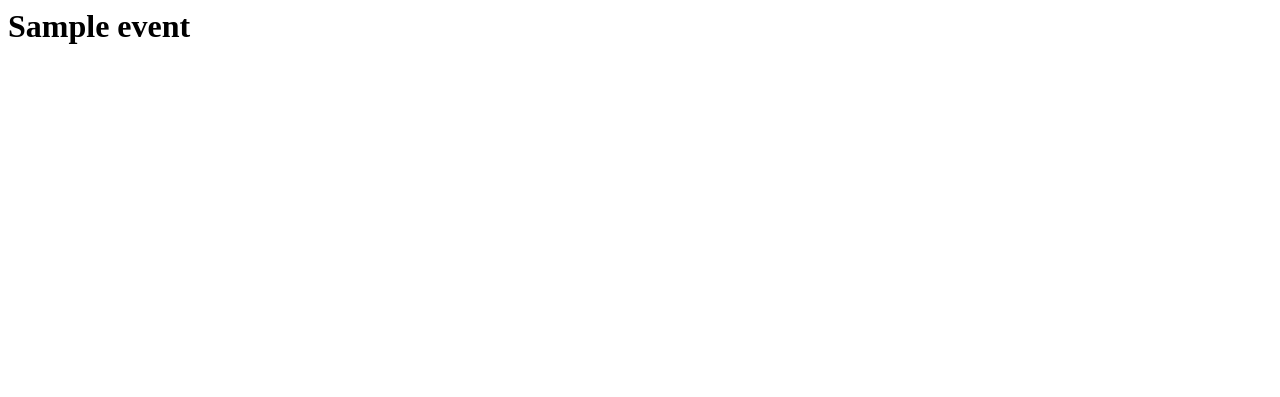
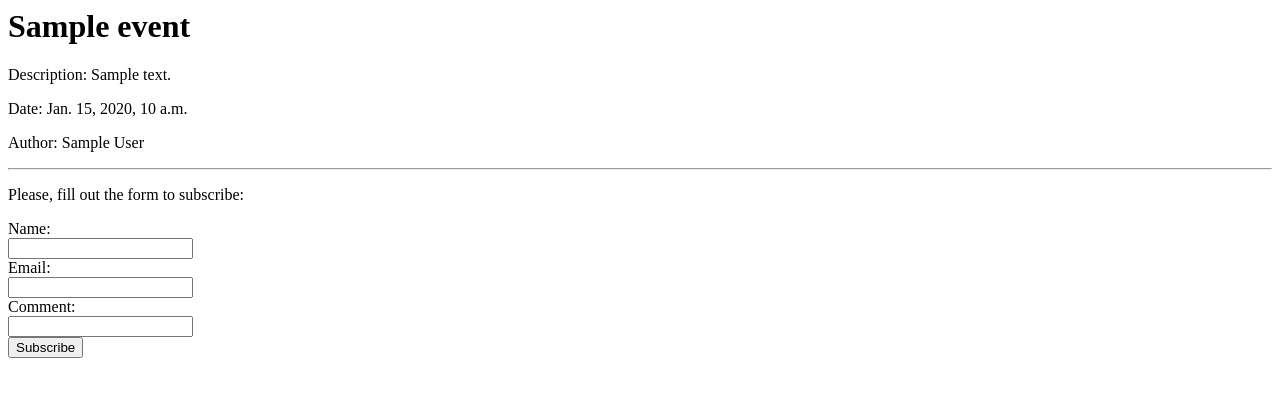
Before and after one commit to jmssalas/opnet-django-assigment, a Django app: page /events/1/ in a window 1280 px wide. Before the commit the part shown is almost empty. Shown: the top 397 px of the page. Run offline with Django 3.2, Linux system fonts and the light colour scheme; tables that the repository leaves empty hold one stand-in row (values such as "Sample post").

Commit message:
Event detail view with subscriptions done

```diff
--- a/project/events/templates/events/event_detail.html
+++ b/project/events/templates/events/event_detail.html
@@ -1 +1,18 @@
 <h1>{{ event.title }}</h1>
+<p>Description: {{ event.description }}</p>
+<p>Date: {{ event.date }}</p>
+<p>Author: {{ event.author }}</p>
+
+<hr>
+
+<p>Please, fill out the form to subscribe: </p>
+<form action="{% url 'events:subscribe' event.id %}" method="post">
+{% csrf_token %}
+    <label for="name">Name:</label><br>
+    <input type="text" id="name" name="name"><br>
+    <label for="email">Email:</label><br>
+    <input type="text" id="email" name="email"><br>
+    <label for="comment">Comment:</label><br>
+    <input type="text" id="comment" name="comment"><br>
+<input type="submit" value="Subscribe">
+</form>
--- a/project/events/urls.py
+++ b/project/events/urls.py
@@ -6,4 +6,5 @@ app_name = 'events'
 urlpatterns = [
     path('', views.EventListView.as_view(), name='list'),
     path('<int:pk>/', views.EventDetailView.as_view(), name='detail'),
+    path('<int:pk>/subscribe', views.EventSubscriptionCreateView.as_view(), name='subscribe'),
 ]
--- a/project/events/views.py
+++ b/project/events/views.py
@@ -1,6 +1,7 @@
+from django.urls import reverse_lazy
 from django.views import generic
 
-from .models import Event
+from .models import Event, EventSubscription
 
 
 class EventListView(generic.ListView):
@@ -17,3 +18,13 @@ class EventDetailView(generic.DetailView):
     def get_queryset(self):
         """Return the published events."""
         return Event.objects.filter(state=Event.STATE_PUBLISHED)
+
+
+class EventSubscriptionCreateView(generic.edit.CreateView):
+    model = EventSubscription
+    fields = ['name', 'email', 'comment']
+    success_url = reverse_lazy('events:list')
+
+    def form_valid(self, form):
+        form.instance.event_id = self.kwargs['pk']
+        return super().form_valid(form)
```
